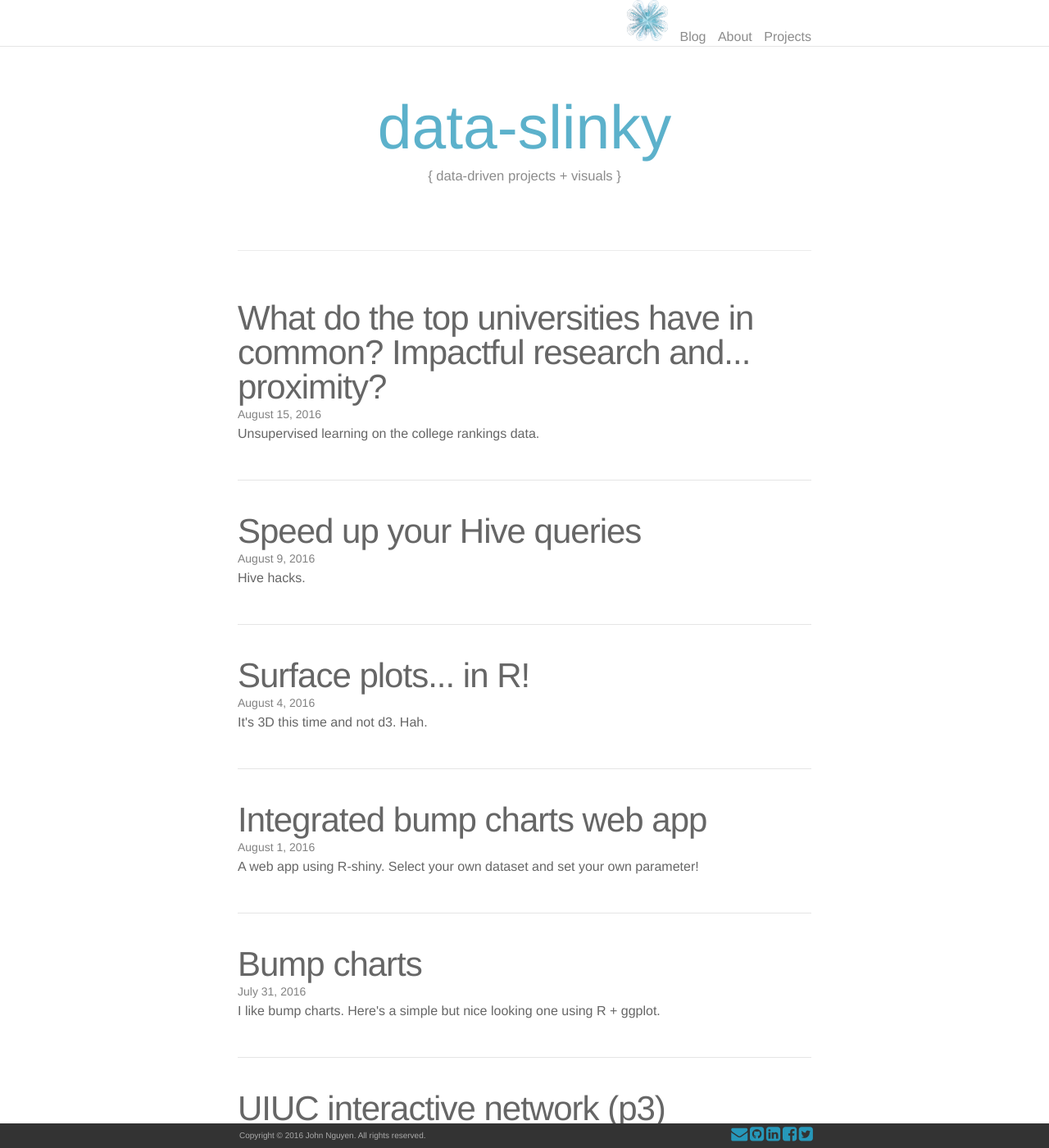
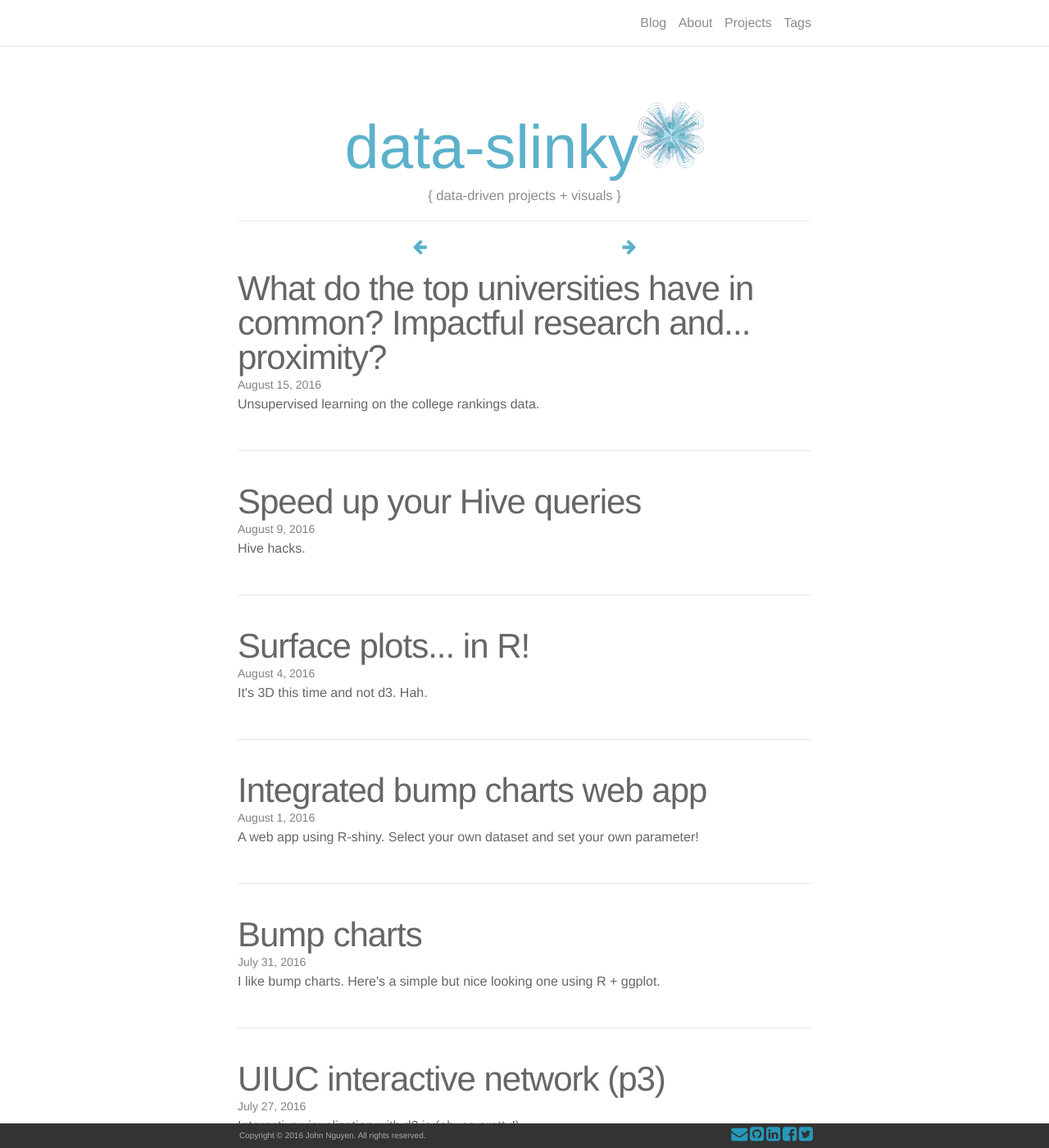
Before and after one commit to data-slinky/data-slinky.github.io, a Jekyll site: the page built from index.html, in a window 1280 px wide and 1400 px high. Shown: the whole window at 82% size. Built offline with Jekyll 4.4.1, drawn with Linux system fonts in a browser that asks for light colours; nearby versions of some CDN libraries; the list of posts is cut into pages by our own code; some of the changed text lies outside the part shown.

Commit message:
Reduce pagination, add navigation arrows, and create a Tags page.

```diff
--- a/_config.yml
+++ b/_config.yml
@@ -14,7 +14,7 @@
 highlighter: rouge
 
 # Pagination
-paginate: 15
+paginate: 6
 paginate_path: "/blog/page:num/"
 
 
--- a/_includes/header.html
+++ b/_includes/header.html
@@ -6,7 +6,6 @@
 
       <div class="trigger">
         <!-- {{ site.title }} instead of blog -->
-		<a href="/"><img id="home" src="/img/slinky.png" height="50px" width="50px" /></a>
         <a class="page-link" href="{{ site.baseurl }}/">Blog</a>
 
         {% for page in site.pages %}
--- a/_sass/_layout.scss
+++ b/_sass/_layout.scss
@@ -93,8 +93,8 @@
 max-width: -webkit-calc(800px - (#{$horizontal-spacing-unit} * 2));
 text-align: center;
 width: 100%;
-position: fixed;
-bottom: 50px;
+/*position: fixed;*/
+bottom: 30px;
 }
 .paginationicon {
 font-size: 50px;
--- a/index.html
+++ b/index.html
@@ -3,13 +3,35 @@
 ---
 
 <div class="header-bar">
-  <h1>data-slinky</h1>
+  <h1>data-slinky<img id="home" src="/img/slinky.png" height="80px" width="80px"/></h1>
   <h5>{ data-driven projects + visuals }</h5>
-  <br/>
   <hr>
-  <br/>
+	<!-- Pagination links -->
+	<div class="pagination">
+  	{% if paginator.previous_page %}
+  	<span style="display:inline-block; width:250px;">
+   	 <a href="{{ paginator.previous_page_path }}" class="previous">
+    	<i class="fa fa-arrow-left" aria-hidden="true"></i>
+		</a>
+	</span>
+	  {% else %}
+	<span class="previous" style="display:inline-block; width:250px;">
+	    <i class="fa fa-arrow-left" aria-hidden="true"></i>
+	</span>
+	  {% endif %}
+	  {% if paginator.next_page %}
+    <span style="display:inline-block; width:250px;">
+	    <a href="{{ paginator.next_page_path }}" class="next"">
+	    <i class="fa fa-arrow-right" aria-hidden="true"></i>
+    	</a>
+    </span>
+	  {% else %}
+	<span class="next" style="display:inline-block; width:250px;">
+	    <i class="fa fa-arrow-right" aria-hidden="true"></i>
+	</span>
+	  {% endif %}
+	</div>
 </div>
-
 
 <ul class="post-list">
     {% for post in paginator.posts %}
```
Also changed, not shown: tags.md (added, +27 -0 lines), _sass/_base.scss (line endings or trailing spaces).
